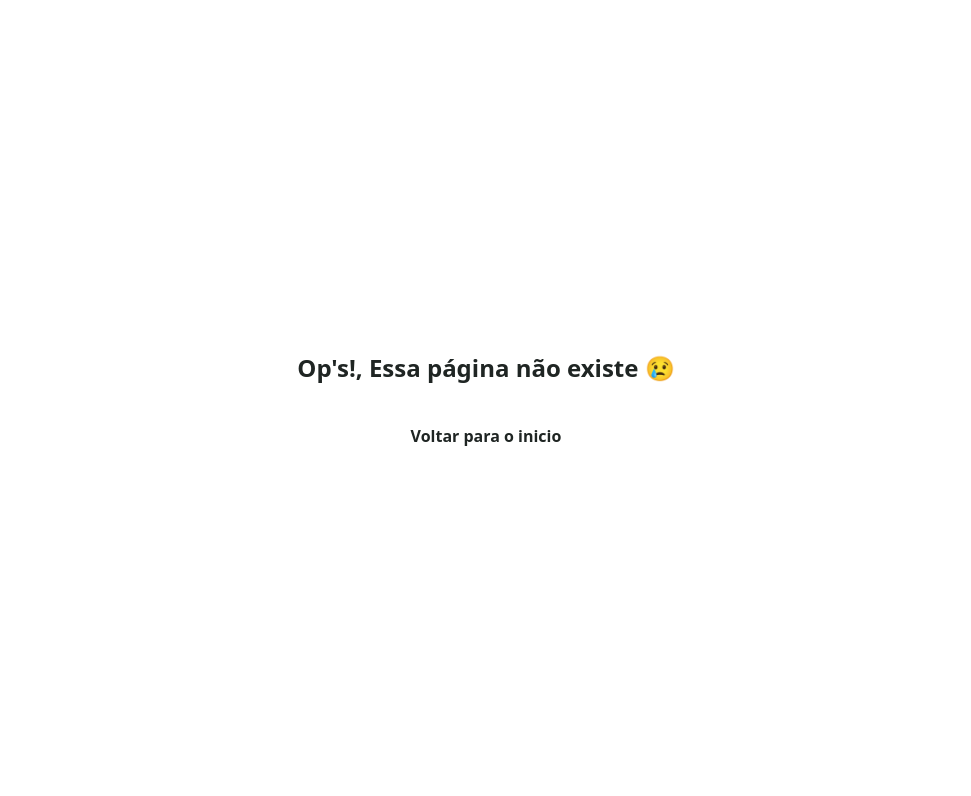
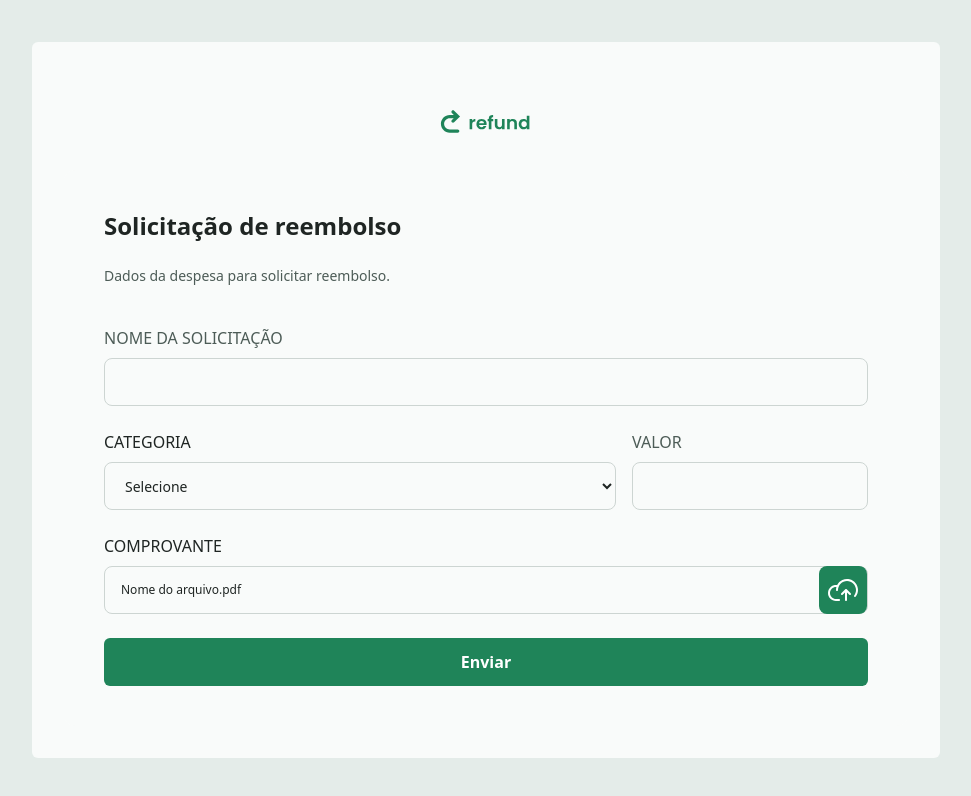
Before and after one commit to gustavocanepa10/Refund-2.0, a React (Vite) app: page /Refund in a window 1280 px wide. Shown: the top 796 px of the page, without its empty margins (154-1125 px from the left). Built offline with nearby package versions, Linux system fonts and the light colour scheme.

Commit message:
RefundItem

```diff
--- a/src/components/Pagination.tsx
+++ b/src/components/Pagination.tsx
@@ -19,14 +19,16 @@ type Props = {
 export function Pagination({current, total, onNext, onPrevious} : Props) {
     return (
         <div className="flex flex-1 justify-center items-center gap-4">
-            <Button onClick={onPrevious} className="w-8 h-8 bg-green-100 rounded-lg cursor-pointer p-1">
+            <Button onClick={onPrevious}
+            className="w-8 h-8 bg-green-100 rounded-lg cursor-pointer p-1"
+            disabled = { current === 1}>
                 <img src= {Left} alt="Icone de voltar" />
             </Button>
             <span className="text-sm text-gray-200">
                 {current}/ {total}
             </span>
 
-            <Button onClick={onNext} className="w-8 h-8  bg-green-100 rounded-lg cursor-pointer p-1">
+            <Button disabled = {current === total } onClick={onNext} className="w-8 h-8  bg-green-100 rounded-lg cursor-pointer p-1">
                 <img src= {Right} alt="Icone de avançar" />
             </Button>
 
--- a/src/components/RefundItem.tsx
+++ b/src/components/RefundItem.tsx
@@ -16,7 +16,7 @@ type Props = React.ComponentProps <"a"> & {
 
 
 export function RefundItem({data, ...rest} : Props) {
-    return <a  className="flex justify-between"{...rest}>
+    return <a  className="flex justify-between" {...rest}>
 
 
 
--- a/src/pages/Dashboard.tsx
+++ b/src/pages/Dashboard.tsx
@@ -1,12 +1,17 @@
 import { Input } from "../components/input";
 import Pesquisar from "../assets/search.svg"
-import { RefundItem } from "../components/RefundItem";
+import { RefundItem, RefundItemProps } from "../components/RefundItem";
 import { useState } from "react";
 import { Button } from "../components/Button";
 import { formatCurrency } from "../utils/formatCurrency";
 import { Pagination } from "../components/Pagination";
 
-
+const Refund_Example = {
+    id : "1",
+    name : "Gustavo",
+    category : "Serviço",
+    amount :formatCurrency(34.5),
+   }
 
 
 
@@ -15,13 +20,9 @@ export function Dashboard() {
     const [name, setName] = useState("")
     const [page,setPage] = useState(1)
     const [totalOfPage, setTotalofPage] = useState(10)
+    const [refunds, setRefunds] = useState<RefundItemProps[]>([Refund_Example])
 
-    const Refund_Example = {
-        id : "123",
-        name : "Gustavo",
-        category : "Transporte",
-        amount :formatCurrency(34.5),
-       }
+
 
     function fetchFounds(e: React.FormEvent) {
         e.preventDefault()
@@ -62,9 +63,14 @@ export function Dashboard() {
 
             </form>
 
-            <div className="p-6 flex flex-col flex-1 mt-6 gap-4 max-h-[342px] overflow-y-scroll">
+            <div className="p-6 flex flex-col flex-1 mt-6 gap-4 max-h-[342px] overflow-y-scroll my-6">
+            {
+                refunds.map((item) => (
+                    <RefundItem key={item.id} data={item} href={`/refund/${item.id}`}/>
 
-            <RefundItem data={Refund_Example}/>
+                ))
+            }
+
 
 
 
--- a/src/pages/Refund.tsx
+++ b/src/pages/Refund.tsx
@@ -3,7 +3,9 @@ import { Input } from "../components/input";
 import { Select } from "../components/Select";
 import { Upload } from "../components/Upload";
 import { Button } from "../components/Button";
-import { useNavigate } from "react-router";
+import { useNavigate, useParams } from "react-router";
+
+
 
 type FormData = {
     solicitationName : string,
@@ -16,13 +18,29 @@ type FormData = {
 
 
 export function Refund() {
+
   const navigate = useNavigate()
+  const params = useParams<{id: string}>()
+
+
 
     const { control, handleSubmit } = useForm<FormData>()
 
+
+
   function onSubmit(data: any) {
+
+    if (params.id) {
+      return navigate(-1)
+    }
+
+
     console.log("Foi", data);
-    navigate('/confirm', {state : {fromSubmit: true}})
+
+
+
+    navigate("/confirmar", {state: {fromsubmit: true}})
+
 
 
 
@@ -31,6 +49,9 @@ export function Refund() {
 
 
   }
+
+
+
 
 
 
@@ -49,6 +70,7 @@ export function Refund() {
       </header>
       <Controller
         control={control}
+        disabled = {!!params.id}
         name="solicitationName"
         render={({ field }) => (
           <Input {...field} legend="Nome da Solicitação" required />
@@ -57,13 +79,14 @@ export function Refund() {
 
       <div className="flex gap-4">
         <Controller
+        disabled = {!!params.id}
           control={control}
           name="Category"
           render={({ field }) => <Select required legend="Categoria" {...field} />}
         />
 
         <Controller control={control} name="value" render={({field}) => (
-             <Input legend="Valor" required {...field}/>
+             <Input legend="Valor" required {...field} disabled = {!!params.id}/>
 
         )}/>
 
@@ -72,7 +95,7 @@ export function Refund() {
 
 
       <Controller control={control} name="file" render={({field}) => (
-        <Upload required filename="Nome do arquivo.pdf" {...field} />
+        <Upload disabled = {!!params.id} required filename="Nome do arquivo.pdf" {...field} />
 
       )}  />
 
@@ -83,7 +106,7 @@ export function Refund() {
 
 
 
-      <Button type="submit">Enviar</Button>
+      <Button type="submit">{ params.id ?  "Voltar" : "Enviar"}</Button>
     </form>
   );
 }
--- a/src/routes/AdminRoutes.tsx
+++ b/src/routes/AdminRoutes.tsx
@@ -3,14 +3,20 @@ import {Routes, Route} from "react-router"
 import  {AppLayout} from "../components/AppLayout"
 import { NotFound } from "../pages/NotFound"
 import { Dashboard } from "../pages/Dashboard"
+import { Refund } from "../pages/Refund"
+
 
 
 export function AdminRoutes() {
+
     return (
     <Routes>
         <Route path="/" element = {<AppLayout/>}>
 
         <Route path="/" element= {<Dashboard/>}  />
+
+        <Route  path="/refund/:id" element = {<Refund/>} />
+
 
 
         </Route>
--- a/src/routes/AuthRoutes.tsx
+++ b/src/routes/AuthRoutes.tsx
@@ -3,6 +3,7 @@ import { SignIn } from "../pages/SignIn";
 import { AuthLayout } from "../components/authLayout";
 import { SignUp } from "../pages/SignUp";
 import { NotFound } from "../pages/NotFound";
+import { Refund } from "../pages/Refund";
 
 export function AuthRoutes() {
   return (
@@ -10,6 +11,8 @@ export function AuthRoutes() {
       <Route path="/" element={<AuthLayout />}>
         <Route path="/" element={<SignIn />} />
         <Route path="/SignUp" element={<SignUp />} />
+        <Route path="/Refund" element = {<Refund/>}/>
+
       </Route>
 
       <Route path="*" element={<NotFound />} />
--- a/src/routes/index.tsx
+++ b/src/routes/index.tsx
@@ -1,6 +1,6 @@
 import { BrowserRouter } from "react-router";
-// import { AuthRoutes } from "./AuthRoutes";
-// import { EmployeeRoutes } from "./EmployeeRoutes";
+import { AuthRoutes } from "./AuthRoutes";
+import { EmployeeRoutes } from "./EmployeeRoutes";
 import { AdminRoutes } from "./AdminRoutes";
 
 
@@ -9,7 +9,7 @@ import { AdminRoutes } from "./AdminRoutes";
 export function Routes() {
     return (
         <BrowserRouter>
-        <AdminRoutes/>
+        <AuthRoutes/>
         </BrowserRouter>
     )
 }
```
Also changed, not shown: src/pages/SignIn.tsx (+7 -0 lines).
